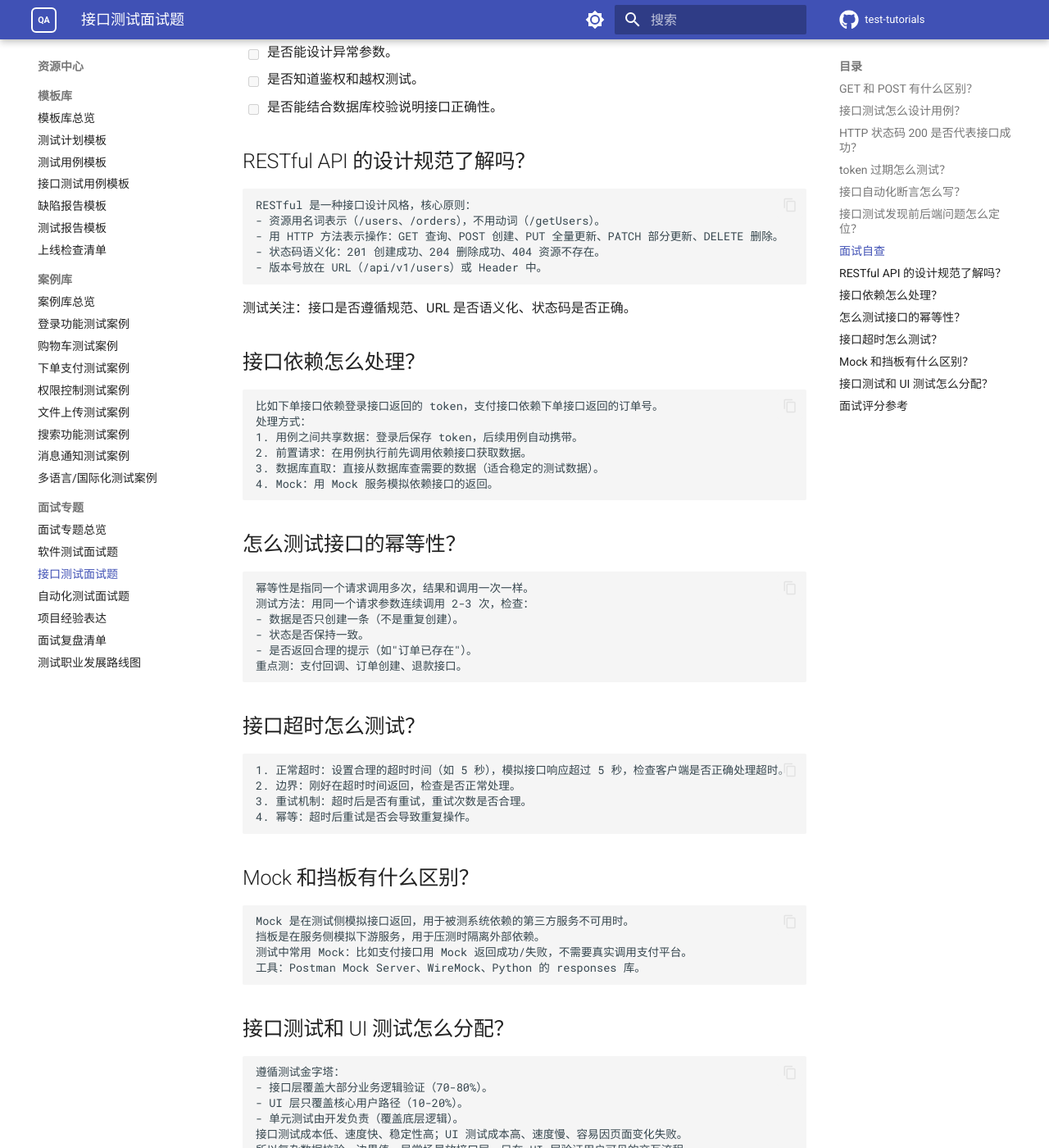
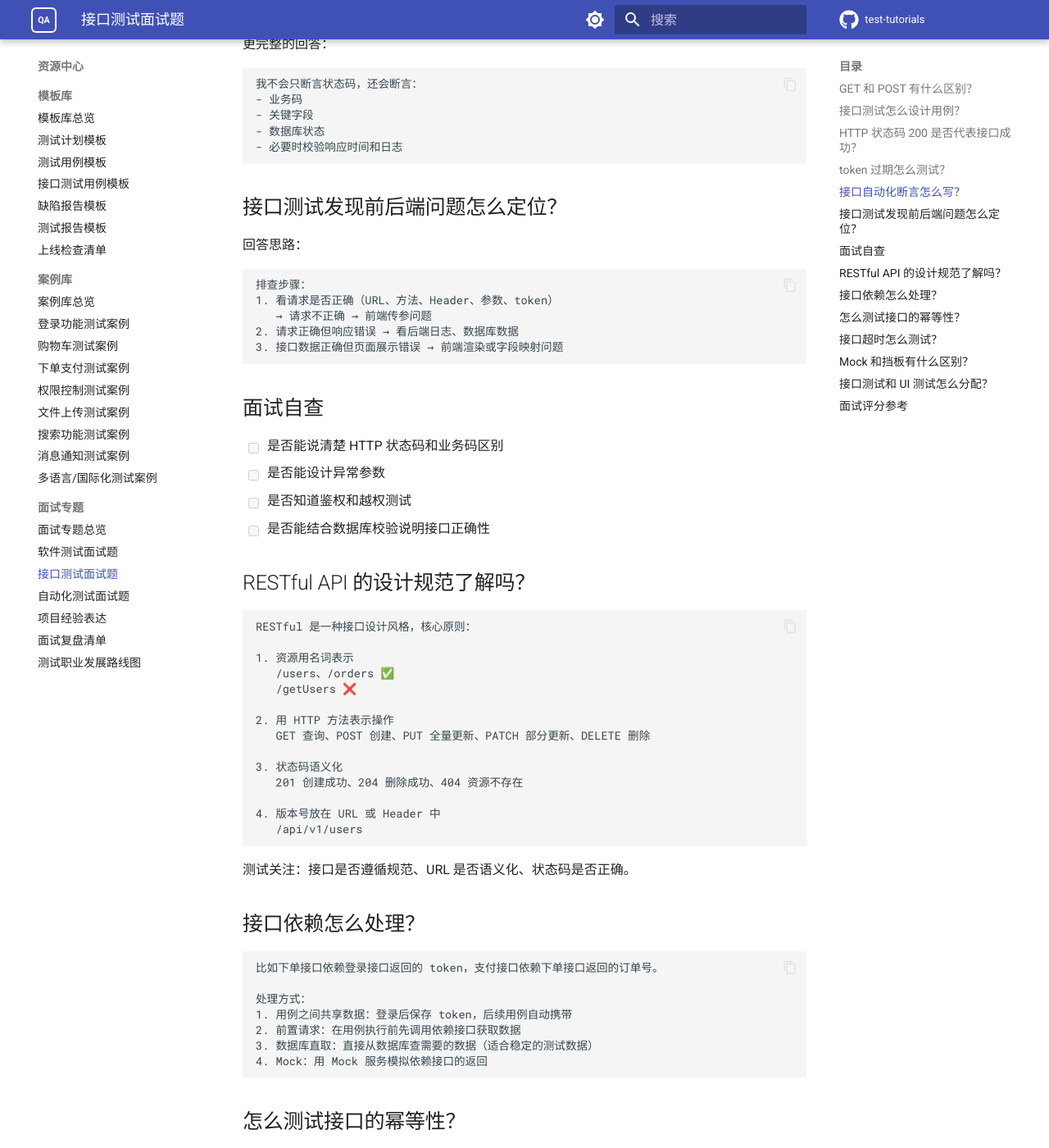
Before and after one commit to bingu7/test-tutorials, an MkDocs documentation site: the page built from docs/面试专题/接口测试面试题.md, in a window 1280 px wide and 1400 px high, scrolled down 2234 px. Shown: the whole window at 82% size. Built offline with MkDocs 1.6.1 and Material for MkDocs 9.7.7, drawn with Linux system fonts in a browser that asks for light colours; comment, search, counter and statistics services are not loaded; some of the changed text lies outside the part shown.

Commit message:
style: 4 个面试专题文件排版优化（拆段落、加粗关键词、加空行）
优化内容：
- 软件测试面试题：长段落拆成列表，加粗关键词，加空行分隔
- 接口测试面试题：回答结构化（步骤+要点），代码块内加空行
- 自动化测试面试题：列表项拆分，去掉句号统一风格，回答用 → 箭头引导
- 项目经验表达：示例拆成模块化结构（项目/职责/执行/问题/产出）

保留 text 代码块标记'回答示例'，优化内部排版。

````diff
--- a/docs/面试专题/接口测试面试题.md
+++ b/docs/面试专题/接口测试面试题.md
@@ -10,31 +10,42 @@ description: 接口测试面试题，HTTP 协议、接口用例和 token 鉴权
 推荐回答：
 
 ```text
-GET 通常用于查询，参数常放在 URL Query 中；POST 通常用于创建或提交数据，参数常放在请求体中。
-从测试角度看，不能只按方法判断业务含义，还要看接口设计文档。
-GET 请求也要验证参数校验、权限和分页；POST 请求要重点验证必填字段、重复提交和数据落库。
+GET：通常用于查询，参数放在 URL Query 中
+POST：通常用于创建或提交数据，参数放在请求体中
+
+从测试角度看：
+- 不能只按方法判断业务含义，还要看接口设计文档
+- GET 请求也要验证参数校验、权限和分页
+- POST 请求要重点验证必填字段、重复提交和数据落库
 ```
 
-不要绝对化地说“GET 一定没有请求体”“POST 一定安全”。实际项目里要看实现和规范。
+不要绝对化地说"GET 一定没有请求体""POST 一定安全"。实际项目里要看实现和规范。
 
 ## 接口测试怎么设计用例？
 
 可以从这些角度回答：
 
-- 正常参数。
-- 必填参数为空。
-- 参数类型错误。
-- 参数长度边界。
-- 枚举值非法。
-- 未登录、登录过期、权限不足。
-- 重复提交和幂等。
-- 数据库落库校验。
-- 错误信息是否合理。
+- 正常参数
+- 必填参数为空
+- 参数类型错误
+- 参数长度边界
+- 枚举值非法
+- 未登录、登录过期、权限不足
+- 重复提交和幂等
+- 数据库落库校验
+- 错误信息是否合理
 
 示例回答：
 
 ```text
-比如创建订单接口，我会测正常下单、商品不存在、库存不足、地址为空、优惠券不可用、重复提交、未登录访问、支付金额计算和数据库订单状态。
+比如创建订单接口，我会测：
+- 正常下单
+- 商品不存在、库存不足
+- 地址为空、优惠券不可用
+- 重复提交
+- 未登录访问
+- 支付金额计算
+- 数据库订单状态
 ```
 
 ## HTTP 状态码 200 是否代表接口成功？
@@ -42,25 +53,36 @@ GET 请求也要验证参数校验、权限和分页；POST 请求要重点验
 推荐回答：
 
 ```text
-不一定。HTTP 200 只能说明 HTTP 请求正常返回，业务是否成功还要看业务码、响应字段和数据变化。
+不一定。HTTP 200 只能说明 HTTP 请求正常返回。
+
+业务是否成功还要看：
+- 业务码（code 字段）
+- 响应字段
+- 数据变化
+
 有些系统业务失败也返回 200，比如 code 为 1001 表示参数错误。
 ```
 
 接口断言建议：
 
-- HTTP 状态码。
-- 业务码。
-- 响应字段。
-- 数据库或缓存变化。
-- 响应时间。
+- HTTP 状态码
+- 业务码
+- 响应字段
+- 数据库或缓存变化
+- 响应时间
 
 ## token 过期怎么测试？
 
 可以这样回答：
 
 ```text
-我会准备有效 token、过期 token、伪造 token、空 token，分别请求需要登录的接口。
-预期有效 token 可以访问，其他情况返回 401 或业务未登录错误，并且不能返回敏感数据。
+准备 4 种 token 分别请求需要登录的接口：
+1. 有效 token → 预期可以访问
+2. 过期 token → 预期返回 401 或业务未登录错误
+3. 伪造 token → 预期拒绝访问
+4. 空 token → 预期拒绝访问
+
+重点：任何情况都不能返回敏感数据。
 ```
 
 ## 接口自动化断言怎么写？
@@ -77,7 +99,11 @@ assert body["data"]["orderStatus"] == "PAID"
 更完整的回答：
 
 ```text
-我不会只断言状态码，还会断言业务码、关键字段、数据库状态，必要时校验响应时间和日志。
+我不会只断言状态码，还会断言：
+- 业务码
+- 关键字段
+- 数据库状态
+- 必要时校验响应时间和日志
 ```
 
 ## 接口测试发现前后端问题怎么定位？
@@ -85,27 +111,37 @@ assert body["data"]["orderStatus"] == "PAID"
 回答思路：
 
 ```text
-先看请求是否正确，包括 URL、方法、Header、参数和 token。
-如果请求不正确，可能是前端传参问题。
-如果请求正确但响应错误，再看接口返回、后端日志、数据库数据。
-如果接口数据正确但页面展示错误，可能是前端渲染或字段映射问题。
+排查步骤：
+1. 看请求是否正确（URL、方法、Header、参数、token）
+   → 请求不正确 → 前端传参问题
+2. 请求正确但响应错误 → 看后端日志、数据库数据
+3. 接口数据正确但页面展示错误 → 前端渲染或字段映射问题
 ```
 
 ## 面试自查
 
-- [ ] 是否能说清楚 HTTP 状态码和业务码区别。
-- [ ] 是否能设计异常参数。
-- [ ] 是否知道鉴权和越权测试。
-- [ ] 是否能结合数据库校验说明接口正确性。
+- [ ] 是否能说清楚 HTTP 状态码和业务码区别
+- [ ] 是否能设计异常参数
+- [ ] 是否知道鉴权和越权测试
+- [ ] 是否能结合数据库校验说明接口正确性
 
 ## RESTful API 的设计规范了解吗？
 
 ```text
 RESTful 是一种接口设计风格，核心原则：
-- 资源用名词表示（/users、/orders），不用动词（/getUsers）。
-- 用 HTTP 方法表示操作：GET 查询、POST 创建、PUT 全量更新、PATCH 部分更新、DELETE 删除。
-- 状态码语义化：201 创建成功、204 删除成功、404 资源不存在。
-- 版本号放在 URL（/api/v1/users）或 Header 中。
+
+1. 资源用名词表示
+   /users、/orders ✅
+   /getUsers ❌
+
+2. 用 HTTP 方法表示操作
+   GET 查询、POST 创建、PUT 全量更新、PATCH 部分更新、DELETE 删除
+
+3. 状态码语义化
+   201 创建成功、204 删除成功、404 资源不存在
+
+4. 版本号放在 URL 或 Header 中
+   /api/v1/users
 ```
 
 测试关注：接口是否遵循规范、URL 是否语义化、状态码是否正确。
@@ -114,51 +150,63 @@ RESTful 是一种接口设计风格，核心原则：
 
 ```text
 比如下单接口依赖登录接口返回的 token，支付接口依赖下单接口返回的订单号。
+
 处理方式：
-1. 用例之间共享数据：登录后保存 token，后续用例自动携带。
-2. 前置请求：在用例执行前先调用依赖接口获取数据。
-3. 数据库直取：直接从数据库查需要的数据（适合稳定的测试数据）。
-4. Mock：用 Mock 服务模拟依赖接口的返回。
+1. 用例之间共享数据：登录后保存 token，后续用例自动携带
+2. 前置请求：在用例执行前先调用依赖接口获取数据
+3. 数据库直取：直接从数据库查需要的数据（适合稳定的测试数据）
+4. Mock：用 Mock 服务模拟依赖接口的返回
 ```
 
 ## 怎么测试接口的幂等性？
 
 ```text
-幂等性是指同一个请求调用多次，结果和调用一次一样。
+幂等性 = 同一个请求调用多次，结果和调用一次一样
+
 测试方法：用同一个请求参数连续调用 2-3 次，检查：
-- 数据是否只创建一条（不是重复创建）。
-- 状态是否保持一致。
-- 是否返回合理的提示（如"订单已存在"）。
-重点测：支付回调、订单创建、退款接口。
+- 数据是否只创建一条（不是重复创建）
+- 状态是否保持一致
+- 是否返回合理的提示（如"订单已存在"）
+
+重点测：支付回调、订单创建、退款接口
 ```
 
 ## 接口超时怎么测试？
 
 ```text
-1. 正常超时：设置合理的超时时间（如 5 秒），模拟接口响应超过 5 秒，检查客户端是否正确处理超时。
-2. 边界：刚好在超时时间返回，检查是否正常处理。
-3. 重试机制：超时后是否有重试，重试次数是否合理。
-4. 幂等：超时后重试是否会导致重复操作。
+1. 正常超时：设置合理的超时时间（如 5 秒），模拟接口响应超过 5 秒，检查客户端是否正确处理
+2. 边界：刚好在超时时间返回，检查是否正常处理
+3. 重试机制：超时后是否有重试，重试次数是否合理
+4. 幂等：超时后重试是否会导致重复操作
 ```
 
 ## Mock 和挡板有什么区别？
 
 ```text
-Mock 是在测试侧模拟接口返回，用于被测系统依赖的第三方服务不可用时。
-挡板是在服务侧模拟下游服务，用于压测时隔离外部依赖。
+Mock：在测试侧模拟接口返回
+  - 场景：被测系统依赖的第三方服务不可用时
+  - 工具：Postman Mock Server、WireMock、responses 库
+
+挡板：在服务侧模拟下游服务
+  - 场景：压测时隔离外部依赖
+
 测试中常用 Mock：比如支付接口用 Mock 返回成功/失败，不需要真实调用支付平台。
-工具：Postman Mock Server、WireMock、Python 的 responses 库。
 ```
 
 ## 接口测试和 UI 测试怎么分配？
 
 ```text
 遵循测试金字塔：
-- 接口层覆盖大部分业务逻辑验证（70-80%）。
-- UI 层只覆盖核心用户路径（10-20%）。
-- 单元测试由开发负责（覆盖底层逻辑）。
-接口测试成本低、速度快、稳定性高；UI 测试成本高、速度慢、容易因页面变化失败。
-所以复杂数据校验、边界值、异常场景放接口层，只在 UI 层验证用户可见的交互流程。
+
+接口层：覆盖大部分业务逻辑验证（70-80%）
+  → 成本低、速度快、稳定性高
+
+UI 层：只覆盖核心用户路径（10-20%）
+  → 成本高、速度慢、容易因页面变化失败
+
+单元测试：由开发负责（覆盖底层逻辑）
+
+所以：复杂数据校验、边界值、异常场景放接口层，只在 UI 层验证用户可见的交互流程。
 ```
 
 ## 面试评分参考
````
Also changed, not shown: docs/面试专题/自动化测试面试题.md (+63 -42 lines), docs/面试专题/软件测试面试题.md (+97 -35 lines), docs/面试专题/项目经验表达.md (+83 -44 lines).
